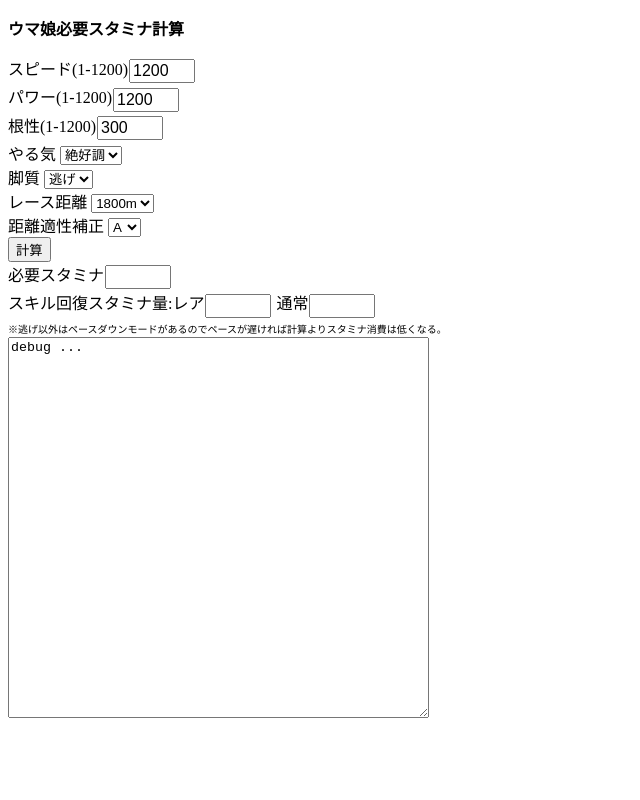
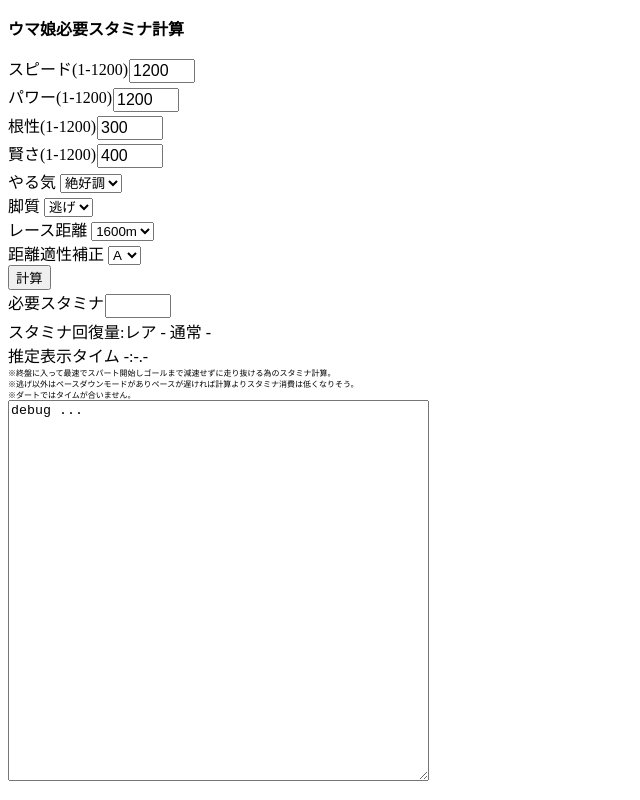
Before and after one commit to kyokusui/umastamina, a plain HTML site: page index.html in a window 1280 px wide. Shown: the whole page, without its empty margins (0-640 px from the left). Drawn offline with Linux system fonts and the light colour scheme.

Commit message:
Update index.html

```diff
--- a/index.html
+++ b/index.html
@@ -9,11 +9,12 @@ input {font-size:1em; margin:1px; vertical-align:middle;}
   </style>
 </head>
 <body>
-<p><strong>ウマ娘必要スタミナ計算</strong></p>
+    <p><strong>ウマ娘必要スタミナ計算</strong></p>
     <div id="area1">
       スピード(1-1200)<input type="tel" name="speedInput" id="speedInput" maxlength="4" value="1200" size="4em"><br>
       パワー(1-1200)<input type="tel" name="powerInput" id="powerInput" maxlength="4" value="1200" size="4em"><br>
       根性(1-1200)<input type="tel" name="gutsInput" id="gutsInput" maxlength="4" value="300" size="4em"><br>
+      賢さ(1-1200)<input type="tel" name="wisdomInput" id="wisdomInput" maxlength="4" value="400" size="4em"><br>
       <label for="motivation">やる気</label>
       <select id="motivation">
       <option value="1.04">絶好調</option>
@@ -37,8 +38,8 @@ input {font-size:1em; margin:1px; vertical-align:middle;}
       <option value="1200">1200m</option>
       <option value="1400">1400m</option>
       <option value="1500">1500m</option>
-      <option value="1600">1600m</option>
-      <option value="1800" selected>1800m</option>
+      <option value="1600" selected>1600m</option>
+      <option value="1800">1800m</option>
       <option value="2000">2000m</option>
       <option value="2200">2200m</option>
       <option value="2400">2400m</option>
@@ -62,12 +63,15 @@ input {font-size:1em; margin:1px; vertical-align:middle;}
       <option value="0.10">G</option>
       </select>
       <br>
-      <button type="button" id="btn1">計算</button>
-      <br>
-      必要スタミナ<input type="text" id="tBox" class="font-main" size="4em"><br>
-      スキル回復スタミナ量:レア<input type="text" id="tBox2" class="font-main" size="4em">
-      通常<input type="text" id="tBox3" class="font-main" size="4em"><br>
-      <font size="0.5em">※逃げ以外はペースダウンモードがあるのでペースが遅ければ計算よりスタミナ消費は低くなる。</font>
+      <button type="button" id="btn1">計算</button><br>
+      必要スタミナ<input type="text" id="tBox" size="4em"><br>
+      スタミナ回復量:レア <span id="span1" size="4em">-</span> 通常 <span id="span2">-</span><br>
+      <div size="6em">推定表示タイム <span id="span3">-:-.-</span></div>
+      <div style="font-size:0.5em;">
+        ※終盤に入って最速でスパート開始しゴールまで減速せずに走り抜ける為のスタミナ計算。<br>
+        ※逃げ以外はペースダウンモードがありペースが遅ければ計算よりスタミナ消費は低くなりそう。<br>
+        ※ダートではタイムが合いません。<br>
+      </div>
     </div>
     <div>
       <textarea id="log" name="debug" rows="25" cols="50">
@@ -76,5 +80,5 @@ debug ...
     </div>
 <script type="text/javascript" src="./jquery-3.4.1.min.js"></script>
 <script type="text/javascript" src="./umastamina.js"></script>
-
-</body></html>
+</body>
+</html>
```
